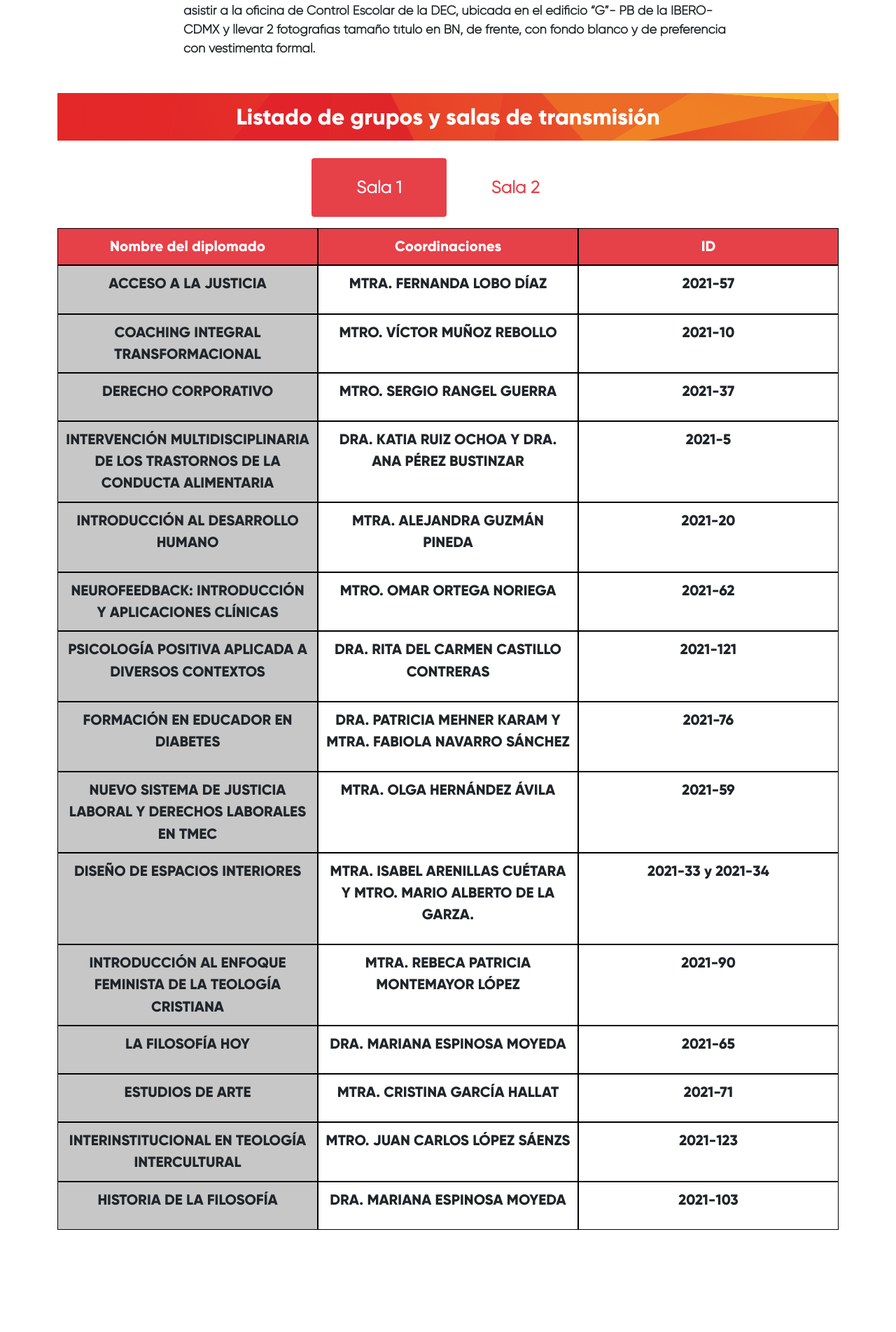
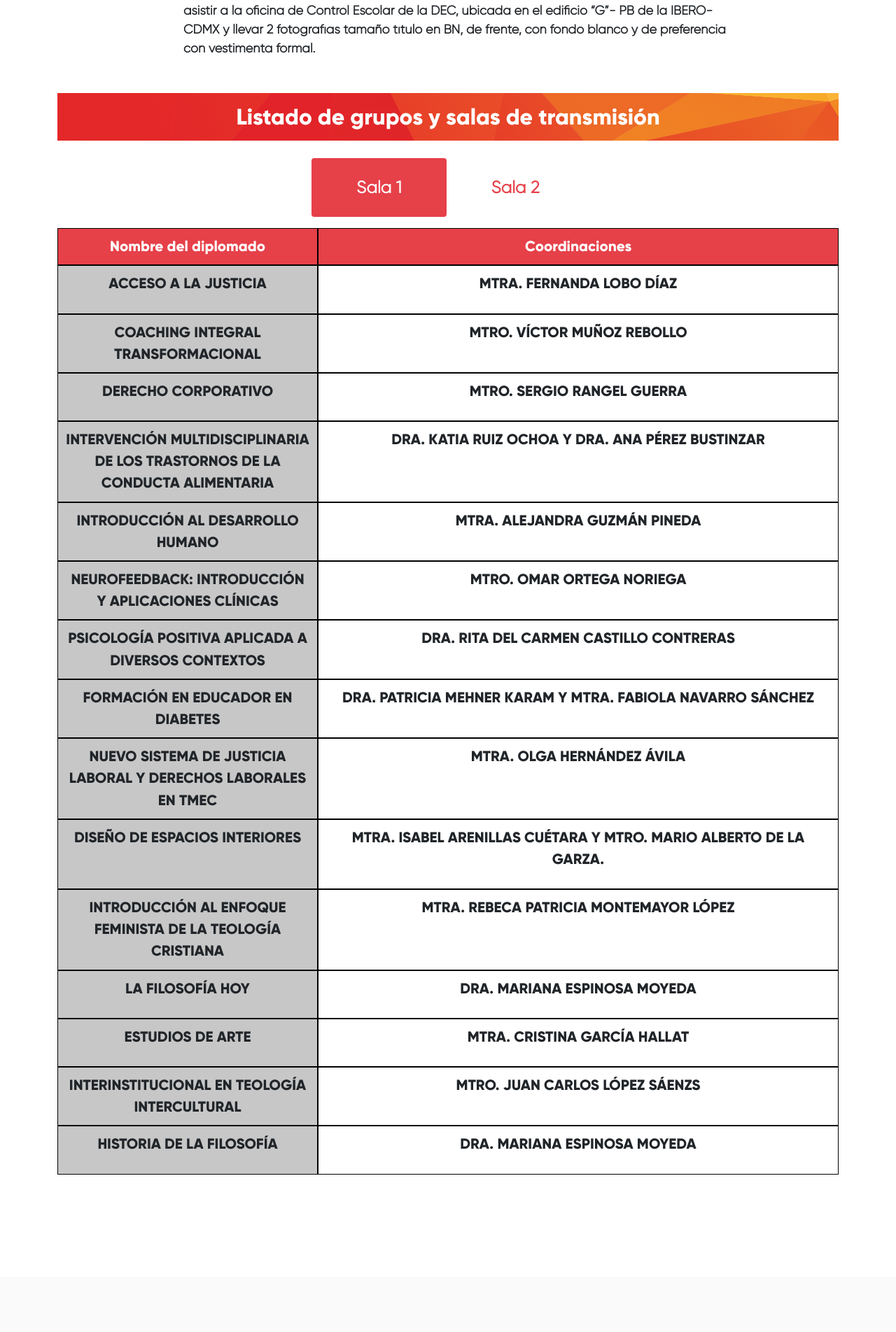
Before and after one commit to Alter93/conferencias-uia, a Django app: page /informacion in a window 1280 px wide. Shown: the part 860-2764 px from the top of the page at 70% size. After the commit the page ends 2539 px from the top, so only its background shows below. Run offline with Django 3.2, Linux system fonts and the light colour scheme; the visitor is signed in with stand-in values (Sample User, id 1).

Commit message:
Cambios en informes y nuevo render

```diff
--- a/templates/informes.html
+++ b/templates/informes.html
@@ -124,9 +124,7 @@ Directora General de Vinculación Universitaria
                                 <div class="col">
                                     Coordinaciones
                                 </div>
-                                 <div class="col">
-                                    ID
-                                </div>
+
                             </div>
 
                             <div class="row">
@@ -135,9 +133,7 @@ ACCESO A LA JUSTICIA                                </div>
                                 <div class="col  bold grow">
                                     <p>MTRA. FERNANDA LOBO DÍAZ</p>
                                 </div>
-                                <div class="col  bold grow">
-                                    <p>2021-57</p>
-                                </div>
+
                             </div>
 
                             <div class="row">
@@ -146,9 +142,7 @@ COACHING INTEGRAL TRANSFORMACIONAL                               </div>
                                 <div class="col  bold grow">
                                     <p>MTRO. VÍCTOR MUÑOZ REBOLLO</p>
                                 </div>
-                                <div class="col  bold grow">
-                                    <p>2021-10</p>
-                                </div>
+
                             </div>
 
                              <div class="row">
@@ -157,9 +151,7 @@ DERECHO CORPORATIVO                                </div>
                                 <div class="col  bold grow">
                                     <p>MTRO. SERGIO RANGEL GUERRA </p>
                                 </div>
-                                <div class="col  bold grow">
-                                    <p>2021-37</p>
-                                </div>
+
                             </div>
 
                             <div class="row">
@@ -168,9 +160,7 @@ INTERVENCIÓN MULTIDISCIPLINARIA DE LOS TRASTORNOS DE LA CONDUCTA ALIMENTARIA
                                 <div class="col  bold grow">
                                     <p>DRA. KATIA RUIZ OCHOA Y DRA. ANA PÉREZ BUSTINZAR</p>
                                 </div>
-                                <div class="col  bold grow">
-                                    <p>2021-5</p>
-                                </div>
+
                             </div>
 
                                 <div class="row">
@@ -179,9 +169,7 @@ INTRODUCCIÓN AL DESARROLLO HUMANO                             </div>
                                 <div class="col  bold grow">
                                     <p>MTRA. ALEJANDRA GUZMÁN PINEDA</p>
                                 </div>
-                                <div class="col  bold grow">
-                                    <p>2021-20</p>
-                                </div>
+
                             </div>
 
 
@@ -191,9 +179,7 @@ NEUROFEEDBACK: INTRODUCCIÓN Y APLICACIONES CLÍNICAS
                                 <div class="col  bold grow">
                                     <p>MTRO. OMAR ORTEGA NORIEGA</p>
                                 </div>
-                                <div class="col  bold grow">
-                                    <p>2021-62</p>
-                                </div>
+
                             </div>
                             <div class="row">
                                 <div class="col-4 grow bold grey">
@@ -201,9 +187,7 @@ PSICOLOGÍA POSITIVA APLICADA A DIVERSOS CONTEXTOS
                                 <div class="col  bold grow">
                                     <p>DRA. RITA DEL CARMEN CASTILLO CONTRERAS</p>
                                 </div>
-                                <div class="col  bold grow">
-                                    <p>2021-121</p>
-                                </div>
+
                             </div>
                             <div class="row">
                                 <div class="col-4 grow bold grey">
@@ -211,9 +195,7 @@ FORMACIÓN EN EDUCADOR EN DIABETES                                </div>
                                 <div class="col  bold grow">
                                     <p>DRA. PATRICIA MEHNER KARAM Y MTRA. FABIOLA NAVARRO SÁNCHEZ </p>
                                 </div>
-                                <div class="col  bold grow">
-                                    <p>2021-76</p>
-                                </div>
+
                             </div>
                             <div class="row">
                                 <div class="col-4 grow bold grey">
@@ -223,9 +205,7 @@ NUEVO SISTEMA DE JUSTICIA LABORAL Y DERECHOS LABORALES EN TMEC
                                 <div class="col  bold grow">
                                     <p>MTRA. OLGA HERNÁNDEZ ÁVILA</p>
                                 </div>
-                                <div class="col  bold grow">
-                                    <p>2021-59</p>
-                                </div>
+
                             </div>
                             <div class="row">
                                 <div class="col-4 grow bold grey">
@@ -233,9 +213,7 @@ DISEÑO DE ESPACIOS INTERIORES                                </div>
                                 <div class="col  bold grow">
                                     <p>MTRA. ISABEL ARENILLAS CUÉTARA Y MTRO. MARIO ALBERTO DE LA GARZA.</p>
                                 </div>
-                                <div class="col  bold grow">
-                                    <p>2021-33 y 2021-34</p>
-                                </div>
+
                             </div>
                             <div class="row">
                                 <div class="col-4 grow bold grey">
@@ -243,9 +221,7 @@ INTRODUCCIÓN AL ENFOQUE FEMINISTA DE LA TEOLOGÍA CRISTIANA
                                 <div class="col  bold grow">
                                     <p>MTRA. REBECA PATRICIA MONTEMAYOR LÓPEZ</p>
                                 </div>
-                                <div class="col  bold grow">
-                                    <p>2021-90</p>
-                                </div>
+
                             </div>
                             <div class="row">
                                 <div class="col-4 grow bold grey">
@@ -253,9 +229,7 @@ LA FILOSOFÍA HOY                              </div>
                                 <div class="col  bold grow">
                                     <p>DRA. MARIANA ESPINOSA MOYEDA</p>
                                 </div>
-                                <div class="col  bold grow">
-                                    <p>2021-65</p>
-                                </div>
+
                             </div>
                              <div class="row">
                                 <div class="col-4 grow bold grey">
@@ -263,9 +237,7 @@ ESTUDIOS DE ARTE                         </div>
                                 <div class="col  bold grow">
                                     <p>MTRA. CRISTINA GARCÍA HALLAT</p>
                                 </div>
-                                <div class="col  bold grow">
-                                    <p>2021-71</p>
-                                </div>
+
                             </div>
                              <div class="row">
                                 <div class="col-4 grow bold grey">
@@ -273,9 +245,7 @@ INTERINSTITUCIONAL EN TEOLOGÍA INTERCULTURAL                             </div>
                                 <div class="col  bold grow">
                                     <p>MTRO. JUAN CARLOS LÓPEZ SÁENZS</p>
                                 </div>
-                                <div class="col  bold grow">
-                                    <p>2021-123</p>
-                                </div>
+
                             </div>
                              <div class="row">
                                 <div class="col-4 grow bold grey">
@@ -283,9 +253,7 @@ HISTORIA DE LA FILOSOFÍA                               </div>
                                 <div class="col  bold grow">
                                     <p>DRA. MARIANA ESPINOSA MOYEDA</p>
                                 </div>
-                                <div class="col  bold grow">
-                                    <p>2021-103</p>
-                                </div>
+
                             </div>
 
 
@@ -305,9 +273,7 @@ HISTORIA DE LA FILOSOFÍA                               </div>
                                 <div class="col">
                                     Coordinaciones
                                 </div>
-                                 <div class="col">
-                                    ID
-                                </div>
+
                             </div>
 
                             <div class="row">
@@ -317,9 +283,7 @@ HISTORIA DE LA FILOSOFÍA                               </div>
                                 <div class="col  bold grow">
                                     <p>MTRA. KAREN ZALDÍVAR MIGUÉLEZ</p>
                                 </div>
-                                <div class="col  bold grow">
-                                    <p>2021-78</p>
-                                </div>
+
                             </div>
 
                             <div class="row">
@@ -328,9 +292,7 @@ HISTORIA DE LA FILOSOFÍA                               </div>
                                     <div class="col  bold grow">
                                     <p>DRA. MARTHA CELIS MENDOZA</p>
                                 </div>
-                                <div class="col  bold grow">
-                                    <p>2021-29</p>
-                                </div>
+
                             </div>
 
                              <div class="row">
@@ -340,9 +302,7 @@ ADMINISTRACIÓN INTEGRAL DE PROYECTOS
                                 <div class="col  bold grow">
                                     <p>MTRO JOAQUÍN TERRAZAS REYNA</p>
                                 </div>
-                                <div class="col  bold grow">
-                                    <p>2021-63</p>
-                                </div>
+
                             </div>
 
                             <div class="row">
@@ -351,9 +311,7 @@ ALTA DIRECCIÓN Y HABILIDADES DIRECTIVAS                                </div>
                                 <div class="col  bold grow">
                                     <p>DR. RICARDO NIETO IRIGOYEN</p>
                                 </div>
-                                <div class="col  bold grow">
-                                    <p>2021-32</p>
-                                </div>
+
                             </div>
                             <div class="row">
                                 <div class="col-4 grow bold grey">
@@ -362,9 +320,7 @@ CERTIFICACIÓN EN COACHING CON APLICACIÓN EMPRESARIAL
                                 <div class="col  bold grow">
                                     <p>DR. RICARDO NIETO IRIGOYEN </p>
                                 </div>
-                                <div class="col  bold grow">
-                                    <p>2021-36</p>
-                                </div>
+
                             </div>
                             <div class="row">
                                 <div class="col-4 grow bold grey">
@@ -372,9 +328,7 @@ COMERCIO ELECTRÓNICO Y NEGOCIOS DIGITALES                          </div>
                                 <div class="col  bold grow">
                                     <p>MTRA. KARLA COVARRUBIAS MARTÍNEZ</p>
                                 </div>
-                                <div class="col  bold grow">
-                                    <p>2021-67</p>
-                                </div>
+
                             </div>
                             <div class="row">
                                 <div class="col-4 grow bold grey">
@@ -382,9 +336,7 @@ DESARROLLO DE PROYECTOS DE INVERSIÓN INMOBILIARIOS
                                 <div class="col  bold grow">
                                     <p>MTRO. JORGE MONTOYA MORENO</p>
                                 </div>
-                                <div class="col  bold grow">
-                                    <p>2021-22</p>
-                                </div>
+
                             </div>
                             <div class="row">
                                 <div class="col-4 grow bold grey">
@@ -393,9 +345,7 @@ EMPRENDIMIENTO SOCIAL
                                 <div class="col  bold grow">
                                     <p>MTRO. ÓSCAR EVERARDO FLORES CHOPERENA</p>
                                 </div>
-                                <div class="col  bold grow">
-                                    <p>2021-69</p>
-                                </div>
+
                             </div>
                             <div class="row">
                                 <div class="col-4 grow bold grey">
@@ -405,9 +355,7 @@ GESTIÓN INTEGRAL DE TALENTO
                                 <div class="col  bold grow">
                                     <p>MTRA. VANESSA BARRERA VEGA</p>
                                 </div>
-                                <div class="col  bold grow">
-                                    <p>2021-40</p>
-                                </div>
+
                             </div>
                             <div class="row">
                                 <div class="col-4 grow bold grey">
@@ -415,9 +363,7 @@ LIDERAZGO ORGANIZACIONAL                             </div>
                                 <div class="col  bold grow">
                                     <p>MTRA. GERALDINE CALVO ZUCKERMAN</p>
                                 </div>
-                                <div class="col  bold grow">
-                                    <p>2021-77</p>
-                                </div>
+
                             </div>
                             <div class="row">
                                 <div class="col-4 grow bold grey">
@@ -425,9 +371,7 @@ FINANZAS PARA NO FINANCIEROS                               </div>
                                 <div class="col  bold grow">
                                     <p>MTRO. AGUSTÍN ALEXIS ARAÑO DÍAZ DE LA SERNA</p>
                                 </div>
-                                <div class="col  bold grow">
-                                    <p>2021-72</p>
-                                </div>
+
                             </div>
                             <div class="row">
                                 <div class="col-4 grow bold grey">
@@ -436,9 +380,7 @@ ADMINISTRACIÓN ESTRATÉGICA Y DESARROLLO DE NEGOCIOS
                                 <div class="col  bold grow">
                                     <p>ING. ARTURO NIETO IRIGOYEN</p>
                                 </div>
-                                <div class="col  bold grow">
-                                    <p>2021-70</p>
-                                </div>
+
                             </div>
                              <div class="row">
                                 <div class="col-4 grow bold grey">
@@ -448,9 +390,7 @@ INNOVACIÓN PARA LA TRANSFORMACIÓN DIGITAL
                                     <p>MTRO. DAVID ESTEBAN ESCALANTE MANCILLAS
                                     </p>
                                 </div>
-                                <div class="col  bold grow">
-                                    <p>2021-80</p>
-                                </div>
+
                             </div>
                              <div class="row">
                                 <div class="col-4 grow bold grey">
@@ -458,9 +398,7 @@ BIG DATA AND DATA ANALYTICS                              </div>
                                 <div class="col  bold grow">
                                     <p>DR. NELSON MURIEL TORRERO </p>
                                 </div>
-                                <div class="col  bold grow">
-                                    <p>2021-68</p>
-                                </div>
+
                             </div>
 
 
```
Also changed, not shown: static/img/RenderBackground3.jpg.
